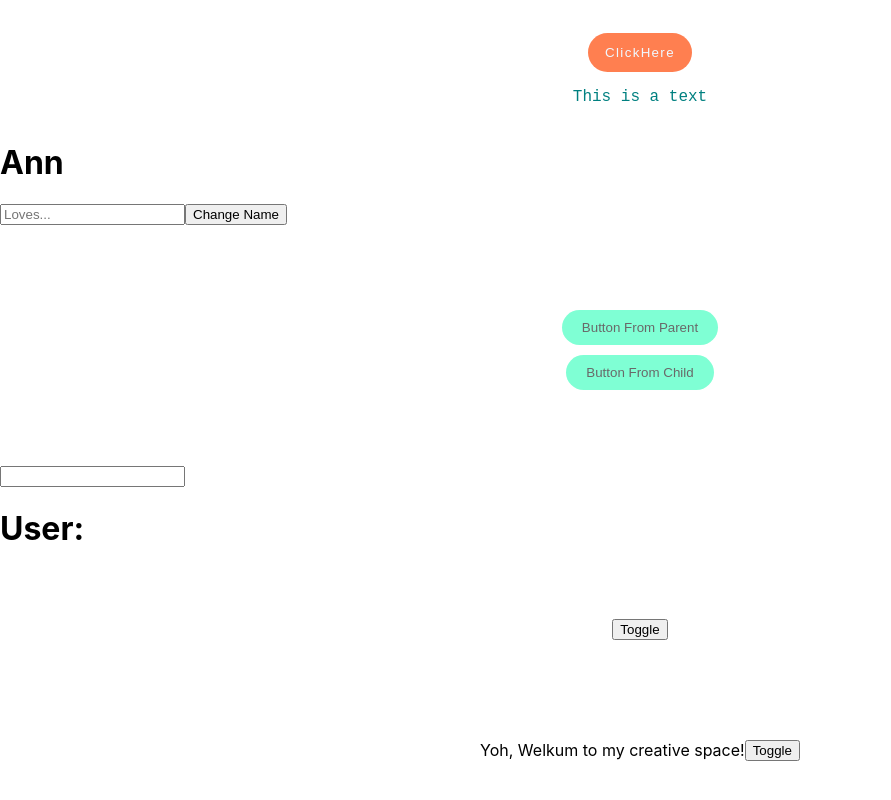
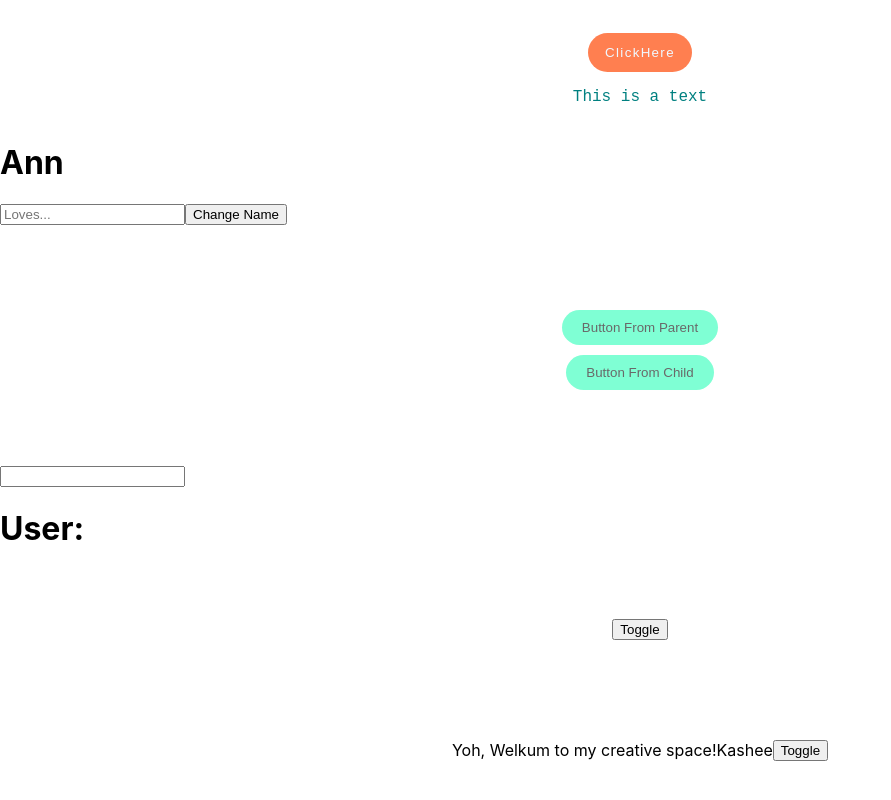
Before and after one commit to NjeriMuchiri/mealchanging-app, a React (Create React App) app: page / in a window 1280 px wide. Shown: the part 276-1076 px from the top of the page, without its empty margins (0-891 px from the left). Built offline with nearby package versions, Linux system fonts and the light colour scheme; no server answers; a web font is replaced by a local one.

Commit message:
Changed the title

```diff
--- a/public/index.html
+++ b/public/index.html
@@ -24,7 +24,7 @@
       work correctly both with client-side routing and a non-root public URL.
       Learn how to configure a non-root public URL by running `npm run build`.
     -->
-    <title>React App</title>
+    <title>Hooks</title>
   </head>
   <body>
     <noscript>You need to enable JavaScript to run this app.</noscript>
--- a/src/App.js
+++ b/src/App.js
@@ -8,7 +8,7 @@ import UseEffect from './Components/UseEffect';
 import UseReducer from './Components/UseReducer';
 import UseRef from './Components/UseRef';
 import LayoutEffect from './LayoutEffect';
-import UseCallback from './Components/UseCallback';
+import UseCallbackPrac from './Components/UseCallbackPrac';
 
 // import culinary from './Images/culinaryd.jpg';
 // import restraunt from './Images/restrauntk.jpg';
@@ -68,7 +68,7 @@ function App(){
       <LayoutEffect />
       <Context />
       <Memo />
-      <UseCallback />
+      <UseCallbackPrac />
       </>
   )
 }
--- a/src/Components/UseCallback.js
+++ b/src/Components/UseCallbackPrac.js
@@ -1,14 +1,15 @@
 import axios from "axios";
-import React, {useState} from "react";
+import React, {useState,useCallback} from "react";
 import Child from "./Child";
 
-export default function useCallback() {
+export default function useCallbackPrac() {
     const [toggle,setToggle] = useState(false);
     const[data,setData] = useState("Yoh, Welkum to my creative space!")
 
-    const returnComment = () =>{
-        return data;
-    }
+    const returnComment =useCallback((name) =>{
+        return data + name;
+    }, [data] );
+
 
     return(
         <>
```
